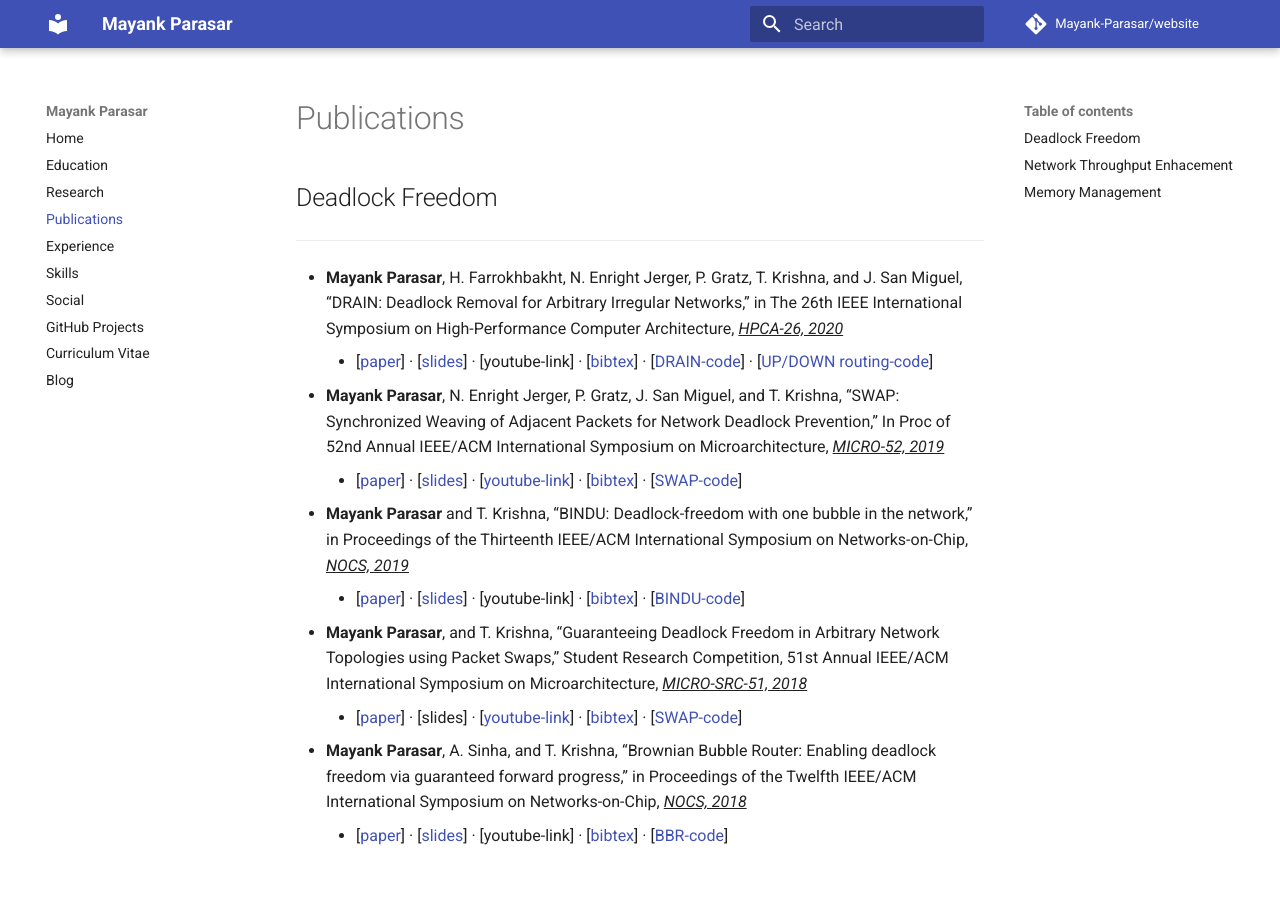
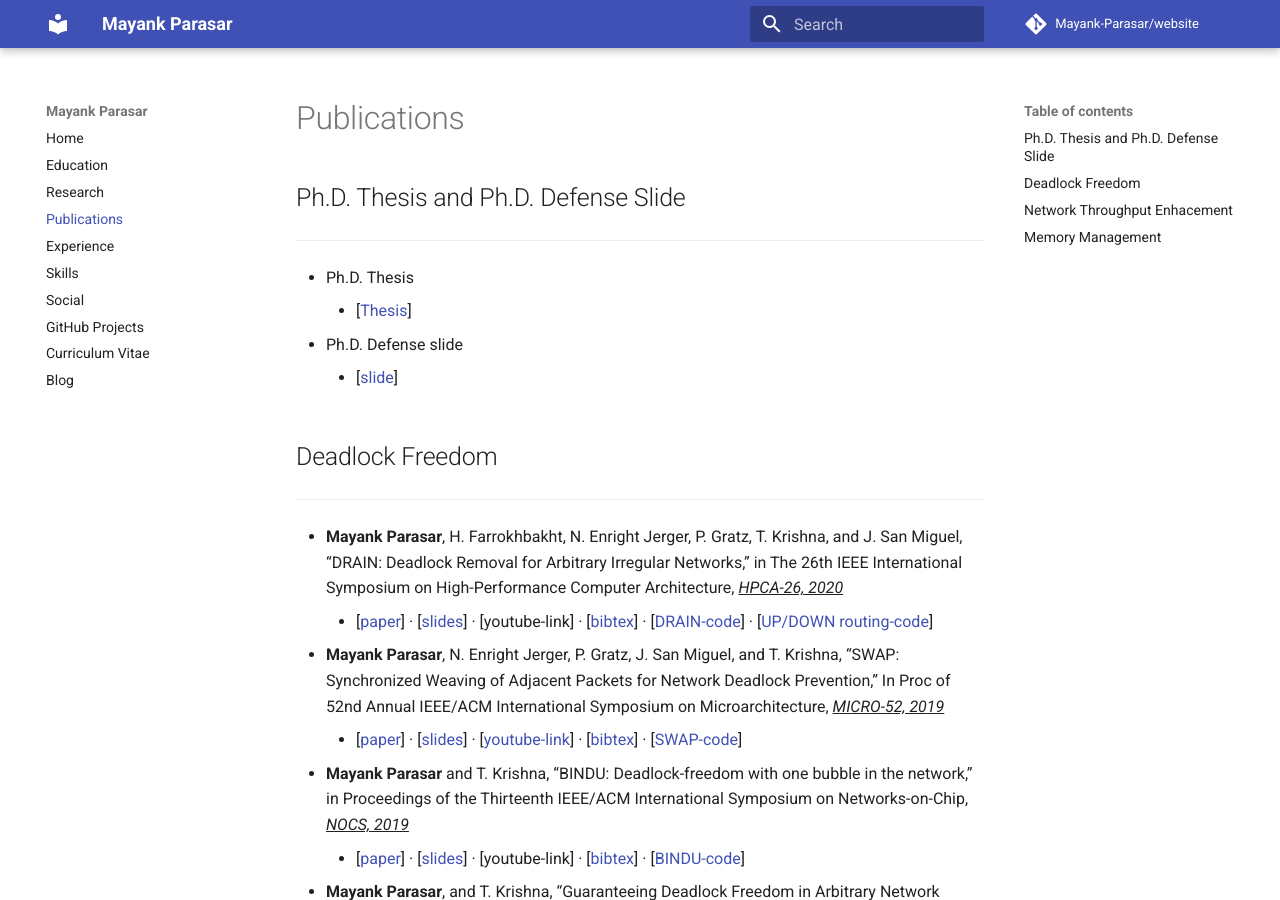
Before and after one commit to Mayank-Parasar/website, an MkDocs documentation site: the page built from docs/publication.md, in a window 1280 px wide and 900 px high. Built offline with MkDocs 1.6.1 and Material for MkDocs 9.7.7, drawn with Linux system fonts in a browser that asks for light colours; comment, search, counter and statistics services are not loaded.

Commit message:
mods to website: uploaded phd thesis and phd defense slides

```diff
--- a/docs/publication.md
+++ b/docs/publication.md
@@ -1,3 +1,10 @@
+## Ph.D. Thesis and Ph.D. Defense Slide
+-------
+* Ph.D. Thesis
+	* <div> [[Thesis](papers/PARASAR-DISSERTATION-2020.pdf)] </div>
+* Ph.D. Defense slide
+	* <div> [[slide](slides/Defense.pptx)] </div>
+
 ## Deadlock Freedom
 -------
 * **Mayank Parasar**, H. Farrokhbakht, N. Enright Jerger, P. Gratz, T. Krishna, and J. San Miguel, “DRAIN: Deadlock Removal for Arbitrary Irregular Networks,” in The 26th IEEE International Symposium on High-Performance Computer Architecture,  <u>*HPCA-26, 2020*</u>
```
Also changed, not shown: 2 other files.
